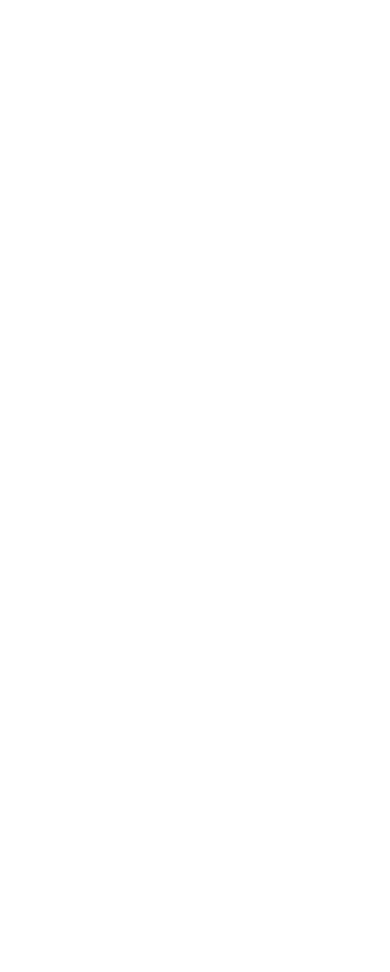
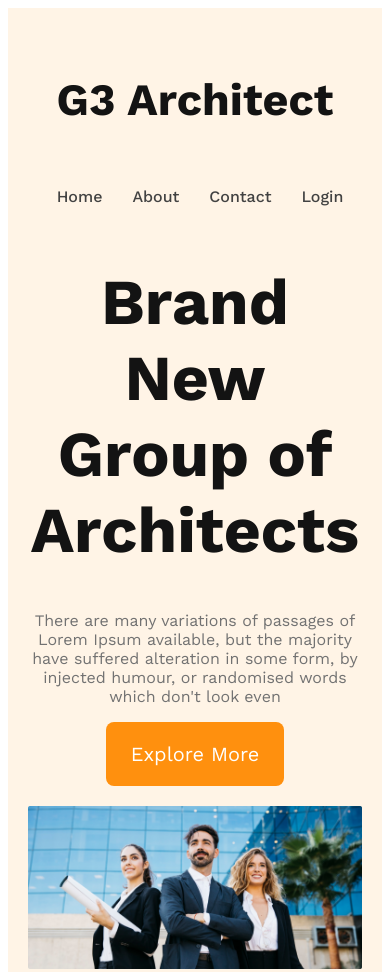
Before and after one commit to isalim079/g3-architect-responsive-website, a plain HTML site: page index.html in a window 390 px wide. Shown: the top 972 px of the page. Before the commit the page ends 844 px from the top, so only its background shows below. Drawn offline with nearby package versions, Linux system fonts and the light colour scheme.

Commit message:
responsive making header section

```diff
--- a/css/style.css
+++ b/css/style.css
@@ -0,0 +1,70 @@
+*{
+    font-family: 'Work Sans', sans-serif;
+}
+/* Shared Style */
+.btn-primary{
+    border-radius: 8px;
+    background: #FF900E;
+    padding: 20px 25px;
+    color: #FFF;
+    font-size: 1.25rem;
+    cursor: pointer;
+    border: 0;
+}
+header{
+    background: rgba(255, 144, 14, 0.10);
+    padding: 50px 240px;
+}
+nav{
+    display: flex;
+    justify-content: space-between;
+    align-items: center;
+}
+.nav-title{
+    font-size: 2.8rem;
+    font-weight: 700;
+    color: #131313;
+}
+nav > ul {
+    display: flex;
+}
+nav li{
+    list-style: none;
+    margin-right: 30px;
+    font-weight: 500;
+    font-size: 1rem;
+}
+nav li a{
+    text-decoration: none;
+    color: #424242;
+}
+/* Banner Style */
+.banner-content{
+    max-width: 800px;
+    text-align: center;
+    margin: 0 auto;
+}
+.banner-title{
+    font-size: 4rem;
+    font-weight: 700;
+    color: #131313;
+}
+.banner-description{
+    color: #727272;
+}
+.banner img{
+    margin-top: 20px;
+    width: 100%;
+}
+
+
+/* responsive media queries */
+@media screen and (max-width: 576px) {
+    header{
+        padding: 20px;
+    }
+    nav {
+        flex-direction: column;
+    }
+
+}
--- a/index.html
+++ b/index.html
@@ -4,8 +4,38 @@
     <meta charset="UTF-8">
     <meta name="viewport" content="width=device-width, initial-scale=1.0">
     <title>Responsive Website G3 Architect</title>
+    <link rel="preconnect" href="https://fonts.googleapis.com">
+<link rel="preconnect" href="https://fonts.gstatic.com" crossorigin>
+<link href="https://fonts.googleapis.com/css2?family=Work+Sans:wght@400;500;600;700;800&display=swap" rel="stylesheet">
+<link rel="stylesheet" href="css/style.css">
 </head>
 <body>
+    <header>
+        <nav>
+            <h3 class="nav-title">G3 Architect</h3>
+            <ul>
+                <li><a href="">Home</a></li>
+                <li><a href="">About</a></li>
+                <li><a href="">Contact</a></li>
+                <li><a href="">Login</a></li>
+            </ul>
+        </nav>
+        <div class="banner">
+            <div class="banner-content">
+                <h1 class="banner-title">Brand New Group of Architects</h1>
+            <p class="banner-description">
+                There are many variations of passages of Lorem Ipsum available, but the majority have suffered alteration in some form, by injected humour, or randomised words which don't look even
+            </p>
+            <button class="btn-primary">Explore More</button>
+            </div>
+            <img src="images/banner.png" alt="">
+        </div>
+    </header>
+    <main>
 
+    </main>
+    <footer>
+
+    </footer>
 </body>
 </html>
```
